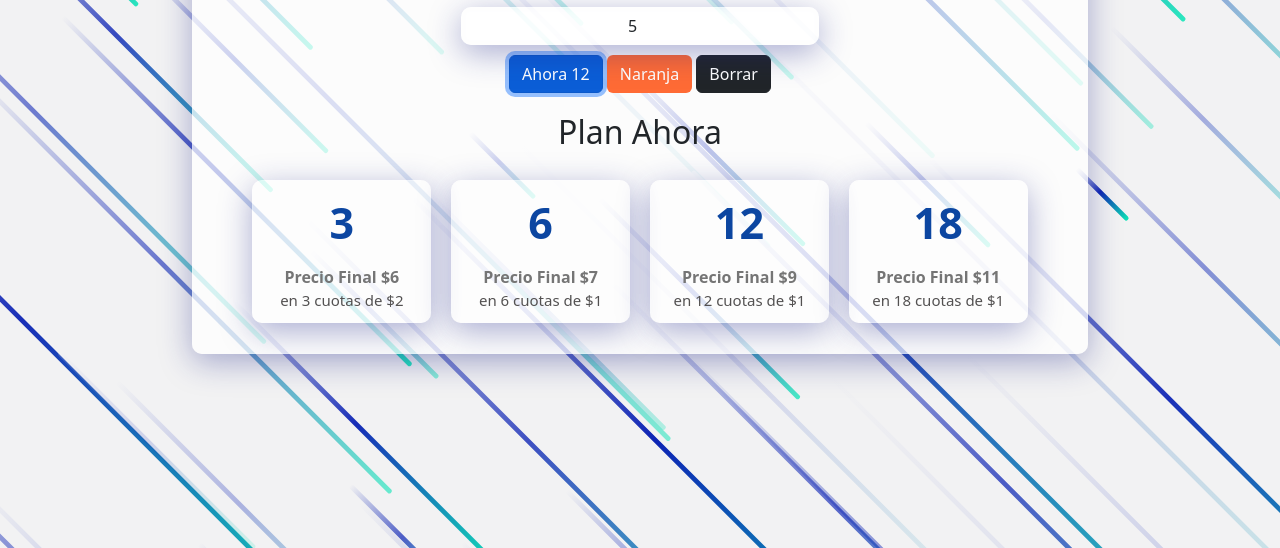
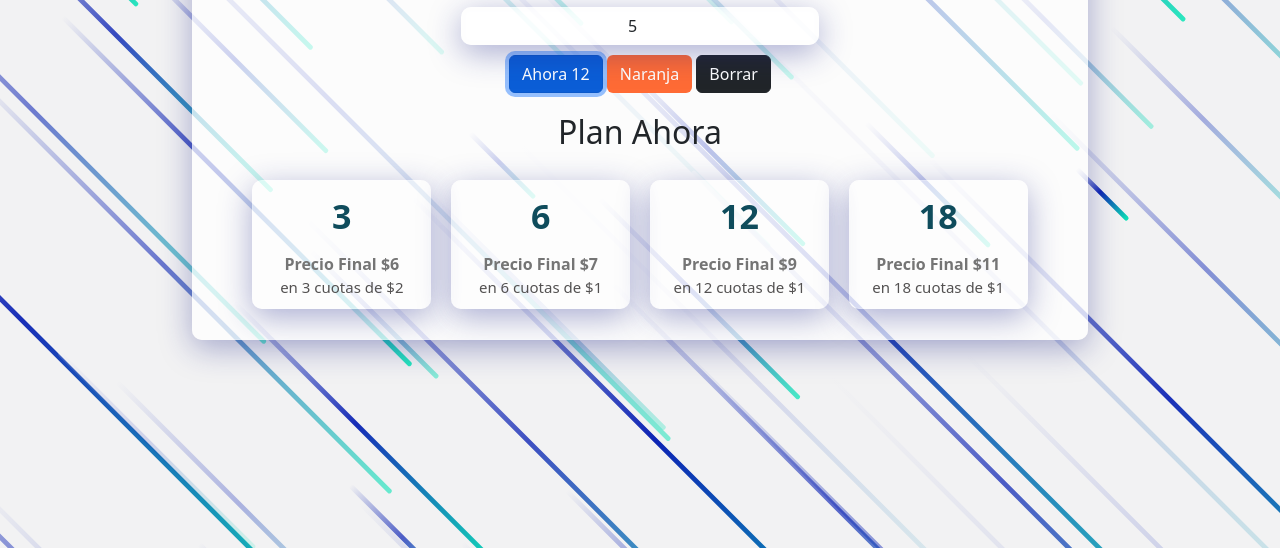
Before and after one commit to NicHeredia/Calculadora-cuotas-MercadoPago, a plain HTML site: page index.html in a window 1280 px wide. Both pictures are taken after typing "5" into the empty fields and a click on the button "Ahora 12". Shown: the part 252-800 px from the top of the page. Drawn offline with nearby package versions, Linux system fonts and the light colour scheme.

Commit message:
cambios menores

```diff
--- a/index.html
+++ b/index.html
@@ -18,7 +18,7 @@
 
     <div class="tarjeta fade-in">
         <h2 class="tarjeta-titulo">Calculadora Cuotas</h2>
-        <form action="">
+        <form action="" id="form">
             <input type="number" class="form-control" autofocus placeholder="Ingrese el monto" id="monto"/>
             <button class="btn btn-primary botonAhora" id="btn-ahora">Ahora 12</button>
             <button class="btn botonNaranja" id="btn-naranja">Naranja</button>
--- a/js/app.js
+++ b/js/app.js
@@ -1,91 +1,74 @@
 const monto = document.querySelector("#monto");
-const btnAhora = document.querySelector("#btn-ahora");
-const btnBorrar = document.querySelector("#btn-borrar");
 const resultadoCuotas = document.querySelector("#resultadoCuotas");
+const form = document.querySelector("#form")
 
 
 
-btnBorrar.addEventListener("click", (e) =>{
-    let borrarDelay
-    resultadoCuotas.classList.add("fade-out");
-    e.preventDefault();
-    monto.value = "";
-    borrarDelay = setTimeout(delay, 1000);
-    monto.focus();
+//objeto que contiene los tasas que se cobran dependiendo cada tarjeta y cuota deseada
+const montoFinal_ahora = {
+    naranja : 1.115448,
+    cuotas3 : 1.242546,
+    cuotas6 : 1.380454,
+    cuotas12 : 1.706776,
+    cuotas18 : 2.119092
+}
+const montoFinal_naranja = {
+    debito : 1.07009,
+    naranja3 :montoFinal_ahora.naranja * 1.2614,
+    naranja6 :montoFinal_ahora.naranja * 1.4834
+}
 
-    function delay() {
-        resultadoCuotas.innerHTML = ""
-        resultadoCuotas.classList.remove("fade-out")
-    }
+//Funciones que se encargan de crear las tarjetas y los titulos
+const crearTarjetaCuotas = (montoFinal,cuota) => {
+    let plantilla = `<div class="cardCuota fade-in">
+    <div class="cardCuota__numero">${cuota}</div>
+    <div class="cardCuota__contenedorMontos">
+      <p class="cardCuota__precioFinal">Precio Final $${Math.round(monto.value * montoFinal).toLocaleString("de-DE")}</p>
+      <p class="cardCuota__precioCuotas">en ${cuota} cuotas de $${Math.round((monto.value * montoFinal) / cuota).toLocaleString("de-DE")}</p>
+    </div>`
+    return plantilla
+}
 
-})
-
-btnAhora.addEventListener("click", (e) =>{
-    e.preventDefault();
-    if (monto.value == "") {
-        console.log("no ingreso un monto o ya calculo algo");
-    } else {
-
-        const montoFinal_ahora = {
-            naranja : Math.round(monto.value * 1.115448),
-            cuotas3 : Math.round(monto.value *  1.242546),
-            cuotas6 : Math.round(monto.value * 1.380454),
-            cuotas12 : Math.round(monto.value * 1.706776),
-            cuotas18 : Math.round(((monto.value * 112) / 100)) + Number(monto.value),
-
-        }
-
-        const montoFinal_naranja = {
-            debito : Math.round(monto.value * 1.07009),
-            naranja3 : Math.round(montoFinal_ahora.naranja * 1.2614),
-            naranja6 : Math.round(montoFinal_ahora.naranja * 1.4834)
-        }
+const crearTitulo = (titulo) => {
+    return `<h2 class="tituloSeparador">${titulo}</h2>`
+}
 
 
 
+//Capturador del evento click dentro del form que se encarga de accionar de acuerdo que boton se presiono
+form.addEventListener("click", (e) =>{
+    e.preventDefault();
 
-    const crearTarjetaCuotas = (monto,cuota) => {
-        let plantilla = `<div class="cardCuota fade-in">
-        <div class="cardCuota__numero">${cuota}</div>
-        <div class="cardCuota__contenedorMontos">
-          <p class="cardCuota__precioFinal">Precio Final $${monto.toLocaleString("de-DE")}</p>
-          <p class="cardCuota__precioCuotas">en ${cuota} cuotas de $${Math.round(monto / cuota).toLocaleString("de-DE")}</p>
-        </div>`
-        return plantilla
-    }
 
-    const crearTarjetaDebito = (montoDebito,montoNaranja) => {
-        let plantilla = `<div class="cardCuotas fade-in">
-        <div class="cardCuota-numero">
-        <span class="badge bg-primary rounded-pill pill">D</span>
-        </div>
-            <div class="cardCuota-Final">
-            <span>Debito</span>
-            <span>$${montoDebito.toLocaleString("de-DE")}</span>
-        </div>
-        <div class="cardCuota-cuota">
-            <span>1 Pago o Naranja </span>
-            <span>$${montoNaranja.toLocaleString("de-DE")}</span>
-            </div>
-            </div>`
-            return plantilla
-    }
-
-    const crearTitulo = (titulo) => {
-        return `<h2 class="tituloSeparador">${titulo}</h2>`
-    }
-
+    if (monto.value == "") {
+        console.log("no ingreso un monto o ya calculo algo");
+    } else if (e.target.id === "btn-ahora"){
     resultadoCuotas.innerHTML = "";
-    // resultadoCuotas.innerHTML += crearTitulo("Naranja")
-    // resultadoCuotas.innerHTML += crearTarjetaDebito(montoFinal_naranja.debito, montoFinal_ahora.naranja);
-    // resultadoCuotas.innerHTML += crearTarjetaCuotas(montoFinal_naranja.naranja3, 3);
-    // resultadoCuotas.innerHTML += crearTarjetaCuotas(montoFinal_naranja.naranja6, 6);
-
     resultadoCuotas.innerHTML += crearTitulo("Plan Ahora")
     resultadoCuotas.innerHTML += crearTarjetaCuotas(montoFinal_ahora.cuotas3, 3);
     resultadoCuotas.innerHTML += crearTarjetaCuotas(montoFinal_ahora.cuotas6, 6);
     resultadoCuotas.innerHTML += crearTarjetaCuotas(montoFinal_ahora.cuotas12, 12);
     resultadoCuotas.innerHTML += crearTarjetaCuotas(montoFinal_ahora.cuotas18, 18);
 
+    } else if (e.target.id === "btn-borrar"){
+        let borrarDelay
+        resultadoCuotas.classList.add("fade-out");
+        e.preventDefault();
+        monto.value = "";
+        borrarDelay = setTimeout(delay, 1000);
+        monto.focus();
+
+        function delay() {
+            resultadoCuotas.innerHTML = ""
+            resultadoCuotas.classList.remove("fade-out")
+
+        }
+    } else if (e.target.id === "btn-naranja") {
+        resultadoCuotas.innerHTML = "";
+        resultadoCuotas.innerHTML += crearTitulo("Naranja Z")
+        resultadoCuotas.innerHTML += crearTarjetaCuotas(montoFinal_ahora.naranja, "Z");
+        resultadoCuotas.innerHTML += crearTarjetaCuotas(montoFinal_naranja.naranja3, 3);
+        resultadoCuotas.innerHTML += crearTarjetaCuotas(montoFinal_naranja.naranja6, 6);
+
     }
     });
--- a/style/style.css
+++ b/style/style.css
@@ -1,8 +1,10 @@
-* {
+*{
     margin: 0;
     padding: 0;
     box-sizing: border-box;
     list-style: none;
+
+
 }
 
 body{
@@ -71,9 +73,9 @@ body{
 }
 
 .cardCuota__numero{
-    font-size: 43px;
+    font-size: 34px;
     font-weight: bold;
-    color: #0C46A1;
+    color: #0f4c5c;
     text-align: center;
 }
 
@@ -94,9 +96,6 @@ body{
     color: #535151;
     margin: 0;
 }
-
-
-
 
 @media  (min-width : 600px) {
     body {
```
